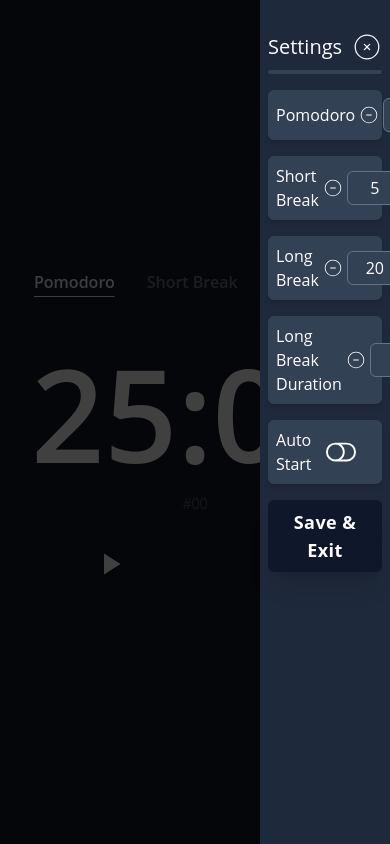
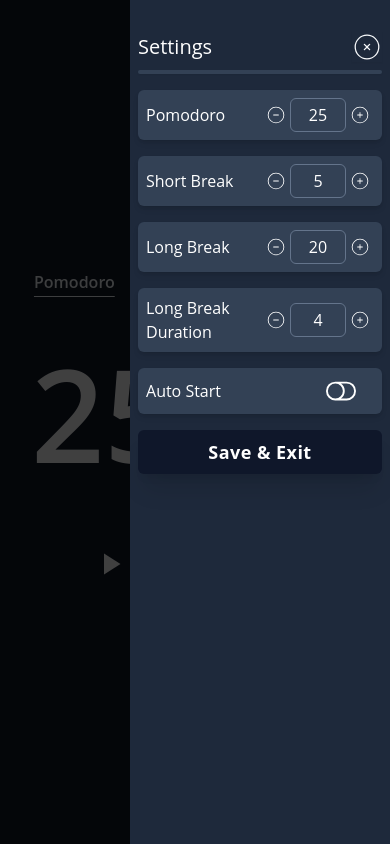
Before and after one commit to hacenbarb/pomodoro, a React (Vite) app: page / in a window 390 px wide. Both pictures are taken after a click on the element 334 px from the left and 788 px from the top of the page. Built offline with nearby package versions, Linux system fonts and the light colour scheme.

Commit message:
fix settings sidebar responsiveness issue

```diff
--- a/src/components/Settings.jsx
+++ b/src/components/Settings.jsx
@@ -114,7 +114,7 @@ function Settings({ handleExit }) {
   }, []);
   return (
     <div className="fixed top-0 left-0 w-screen h-full grid grid-cols-3 grid-rows-1 bg-[rgba(0,0,0,.75)] z-10">
-      <div className="flex flex-col col-start-3 px-2 py-8 bg-slate-800">
+      <div className="flex flex-col col-start-2 lg:col-start-3 col-span-2 lg:col-span-1 px-2 py-8 bg-slate-800">
         <header className="flex items-center justify-between">
           <h3 className="text-xl">Settings</h3>
           <div
```
